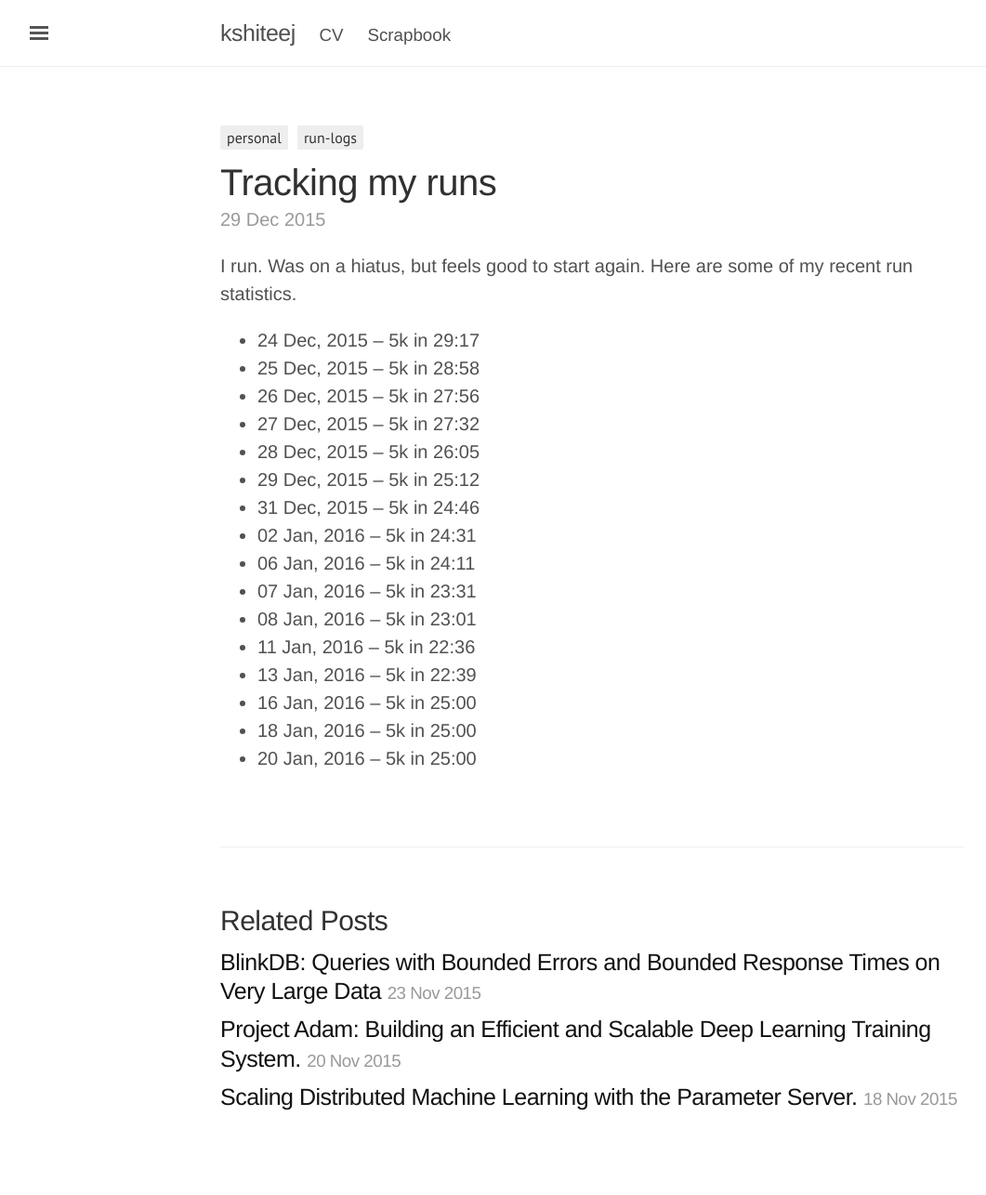
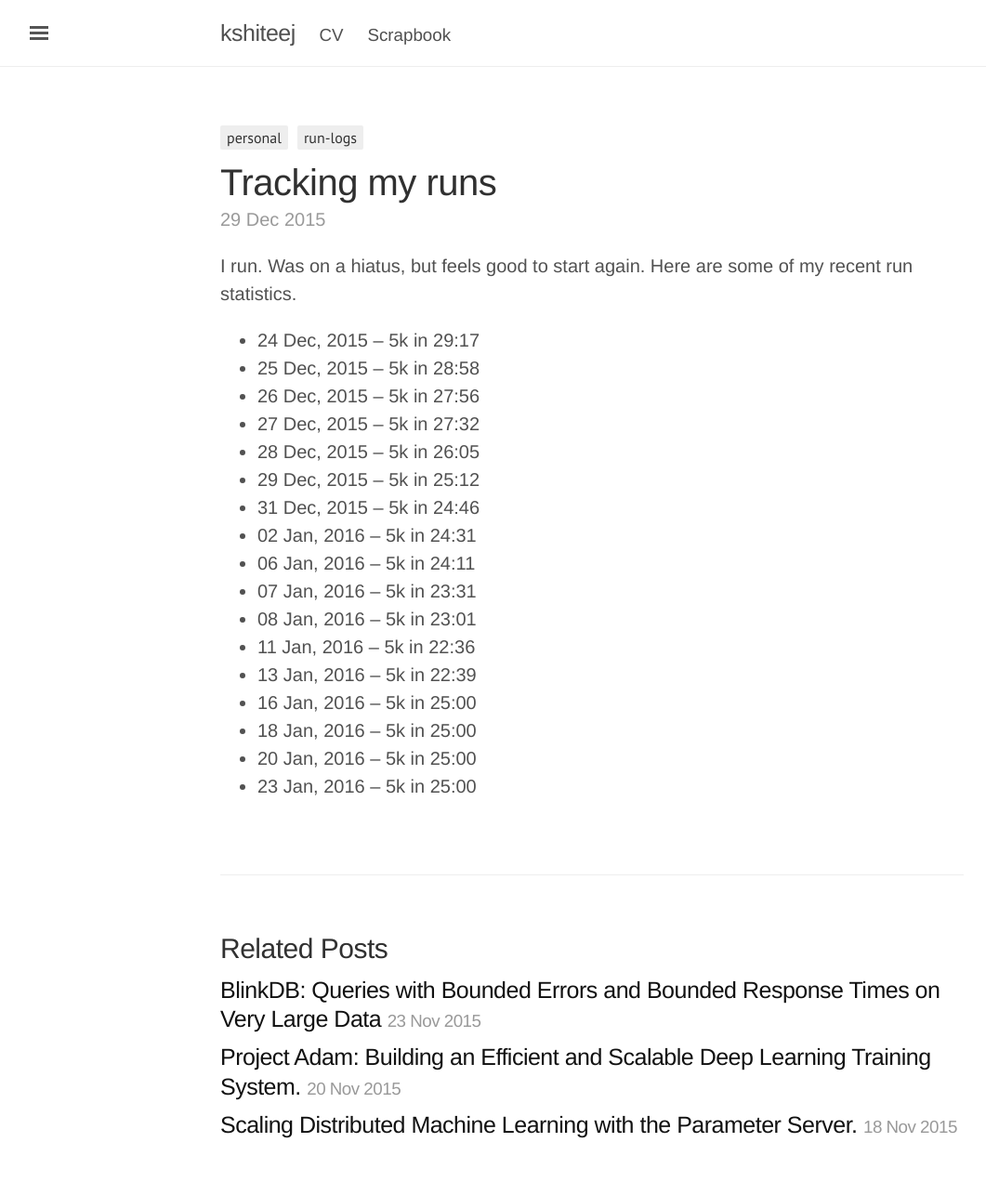
Before and after one commit to kshiteejm/kshiteejm.github.io, a Jekyll site: the page built from personal/_posts/2015-12-29-runlog.md, in a window 1280 px wide. Shown: the whole page at 93% size, without its empty margins (3-1064 px from the left). Built offline with Jekyll 4.4.1, drawn with Linux system fonts in a browser that asks for light colours; comment, search, counter and statistics services are not loaded; before the commit the page ends 1256 px from its top, so only the background shows below that.

Commit message:
updated run log

```diff
--- a/personal/_posts/2015-12-29-runlog.md
+++ b/personal/_posts/2015-12-29-runlog.md
@@ -25,3 +25,4 @@ I run. Was on a hiatus, but feels good to start again. Here are some of my recen
 - 16 Jan, 2016 -- 5k in 25:00
 - 18 Jan, 2016 -- 5k in 25:00
 - 20 Jan, 2016 -- 5k in 25:00
+- 23 Jan, 2016 -- 5k in 25:00
```
